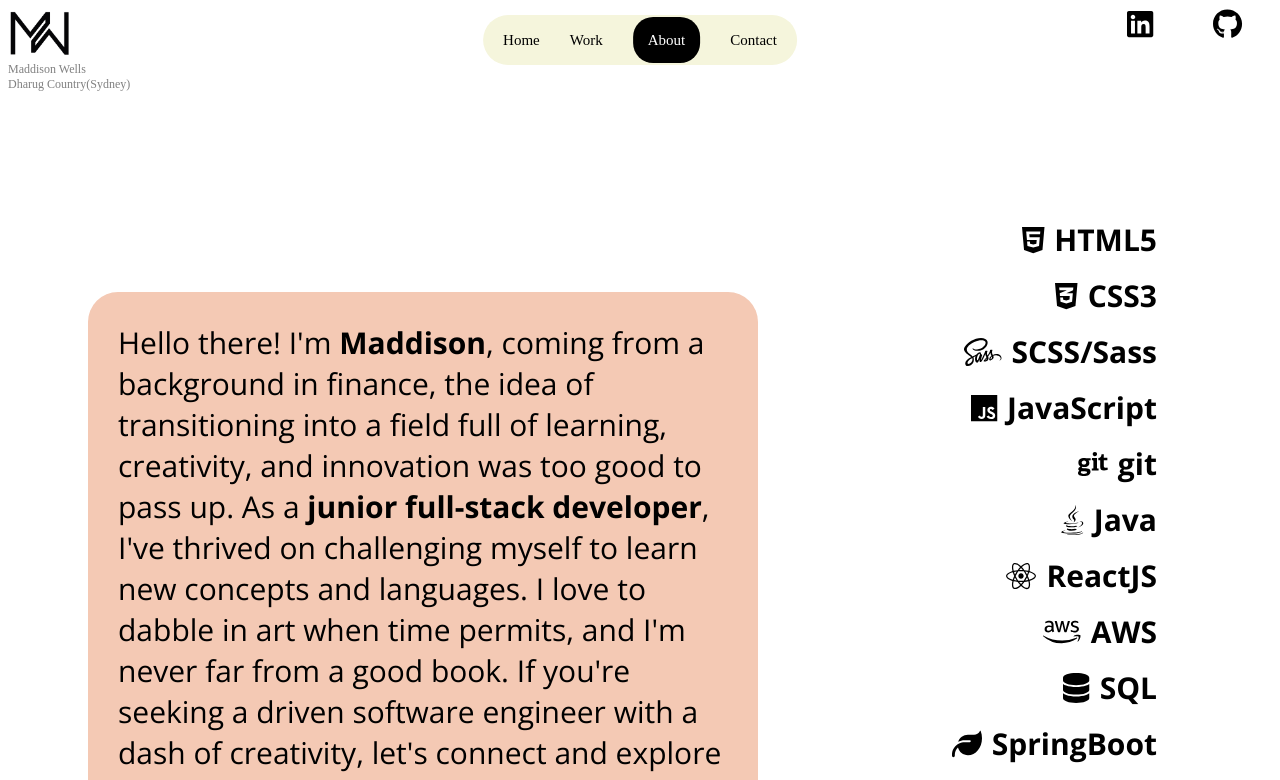
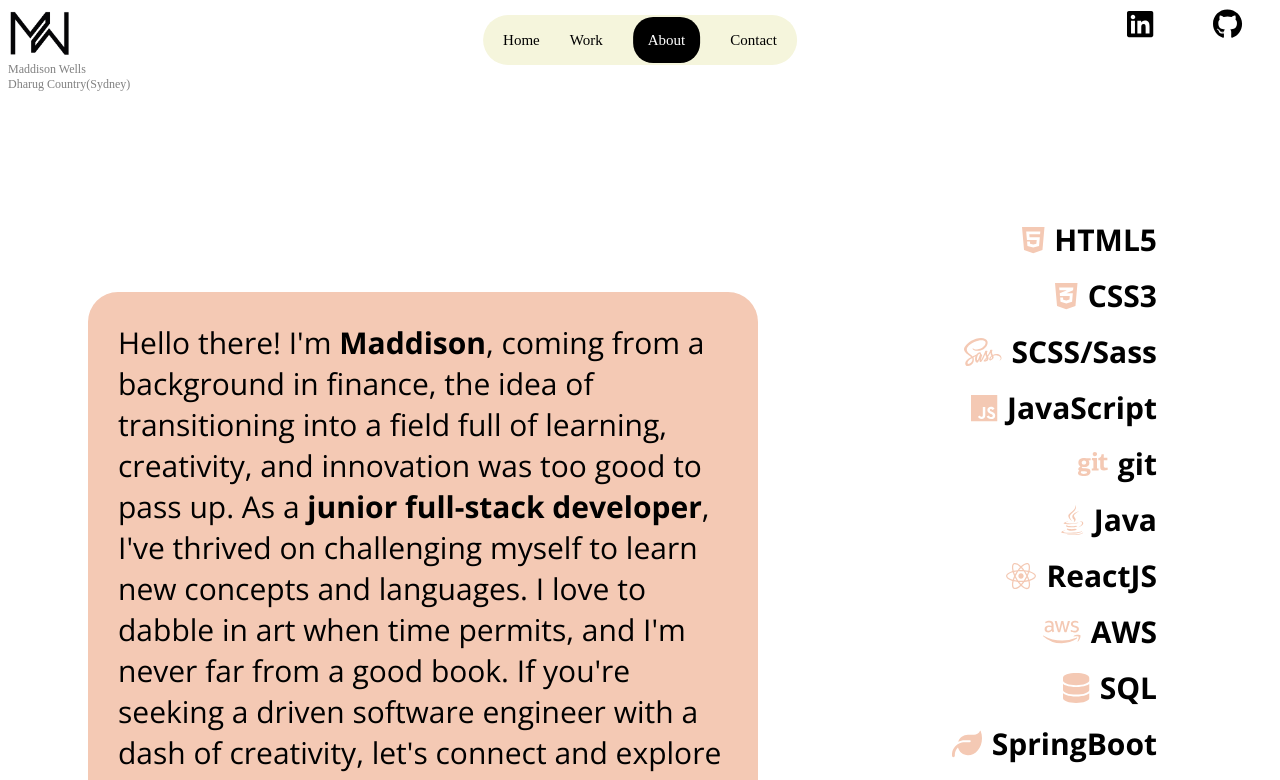
Before and after one commit to maddison-wells/portfolio.new, a React (Vite) app: page /about in a window 1280 px wide. Shown: the top 780 px of the page. Built offline with nearby package versions, Linux system fonts and the light colour scheme.

Commit message:
style changes

```diff
--- a/src/About/About.module.scss
+++ b/src/About/About.module.scss
@@ -30,5 +30,6 @@
 
   &__icon {
     margin-right: 10px;
+    color: rgb(244, 201, 180);
   }
 }
```
